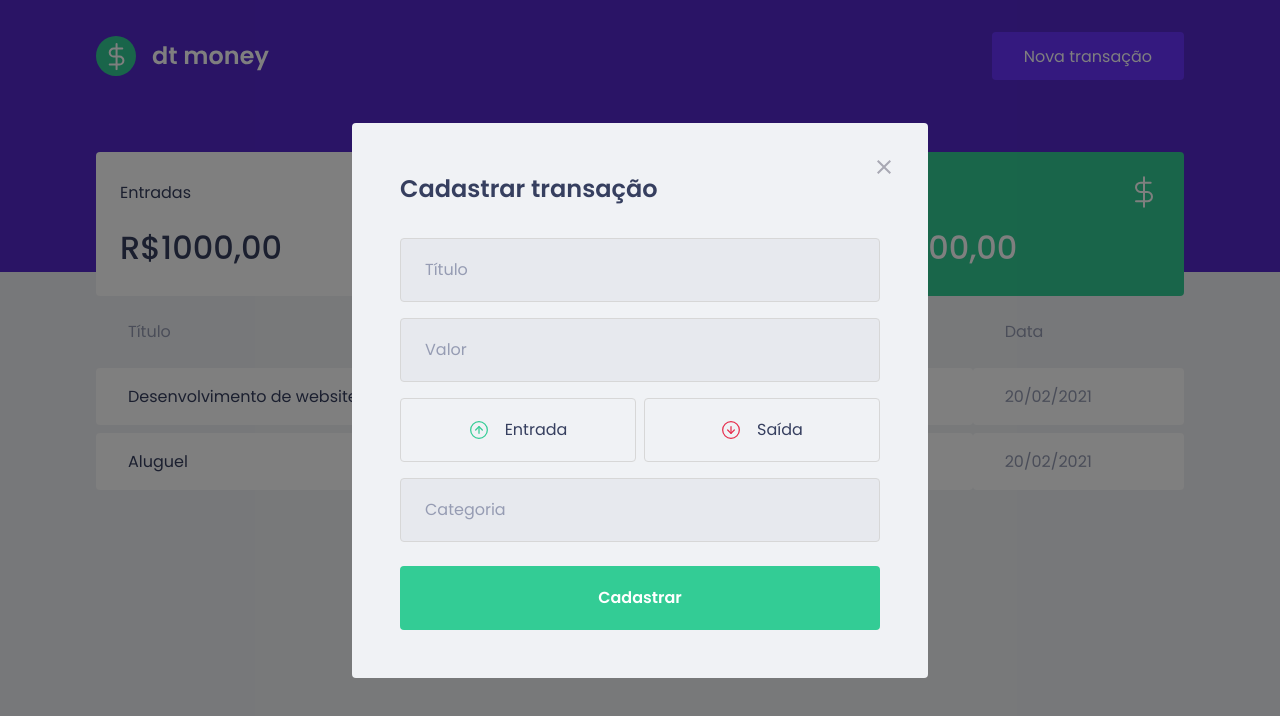
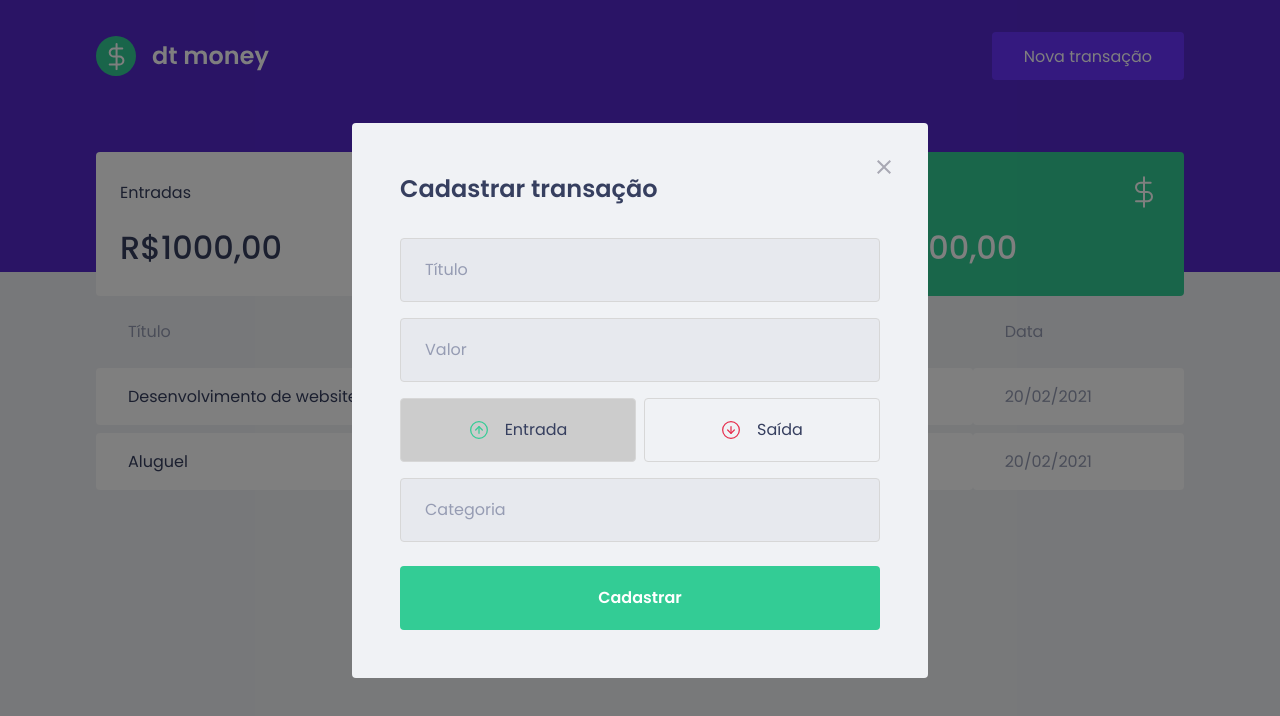
Before and after one commit to nclwgn/ignite-reactjs-02-dtmoney, a React (Create React App) app: page / in a window 1280 px wide. Both pictures are taken after a click on the button "Nova transação". Shown: the top 716 px of the page. Built offline with nearby package versions, Linux system fonts and the light colour scheme; no server answers; what miragejs would draw is missing.

Commit message:
Props via styled components

```diff
--- a/src/components/NewTransactionModal/index.tsx
+++ b/src/components/NewTransactionModal/index.tsx
@@ -1,8 +1,9 @@
 import Modal from "react-modal";
-import { Container, TransactionTypeContainer } from "./styles";
+import { Container, RadioBox, TransactionTypeContainer } from "./styles";
 import closeImg from '../../assets/close.svg';
 import incomeImg from '../../assets/income.svg';
 import outcomeImg from '../../assets/outcome.svg';
+import { useState } from "react";
 
 interface NewTransactionModalProps {
   isOpen: boolean;
@@ -10,6 +11,8 @@
 }
 
 export function NewTransactionModal({ isOpen, onRequestClose }: NewTransactionModalProps) {
+  const [type, setType] = useState('deposit');
+
   return (
     <Modal
       isOpen={isOpen}
@@ -38,18 +41,25 @@
         />
 
         <TransactionTypeContainer>
-          <button
+
+          <RadioBox
             type="button"
-          >
+            onClick={() => setType('deposit')}
+            isActive={type === 'deposit'}
+            >
             <img src={incomeImg} alt="Entrada" />
             <span>Entrada</span>
-          </button>
-          <button
+          </RadioBox>
+
+          <RadioBox
             type="button"
+            onClick={() => setType('withdraw')}
+            isActive={type === 'withdraw'}
           >
             <img src={outcomeImg} alt="Saída" />
             <span>Saída</span>
-          </button>
+          </RadioBox>
+
         </TransactionTypeContainer>
 
         <input
--- a/src/components/NewTransactionModal/styles.ts
+++ b/src/components/NewTransactionModal/styles.ts
@@ -54,13 +54,18 @@
   display: grid;
   grid-template-columns: 1fr 1fr;
   gap: 0.5rem;
+`;
 
-  button {
+interface RadioBoxProps {
+  isActive: boolean;
+}
+
+export const RadioBox = styled.button<RadioBoxProps>`
   height: 4rem;
   border: 1px solid #d7d7d7;
   border-radius: 0.25rem;
 
-    background: transparent;
+  background: ${(props) => props.isActive ? '#ccc' : 'transparent'};
 
   display: flex;
   align-items: center;
@@ -83,5 +88,4 @@
     font-size: 1rem;
     color: var(--text-title);
   }
-  }
 `;
```
Lines whose indentation alone changed are shown as unchanged.
